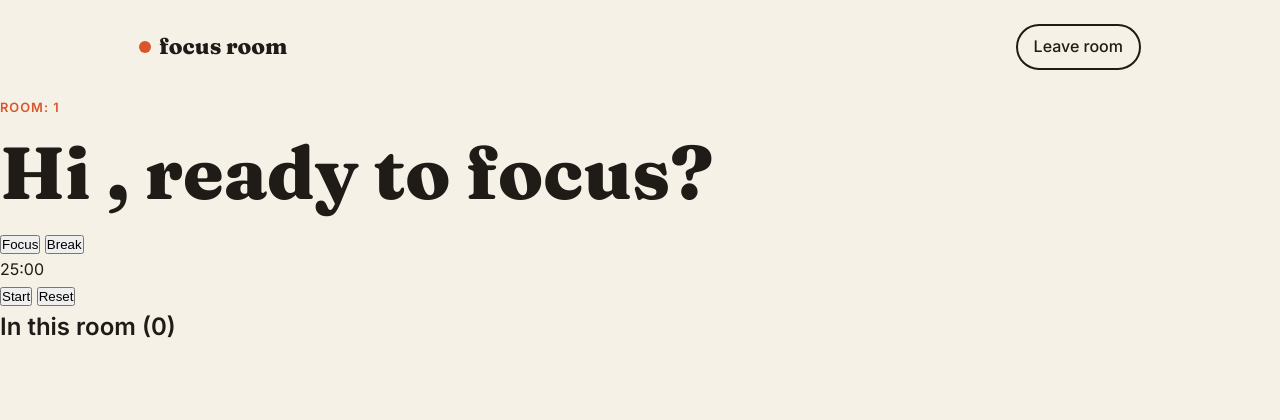
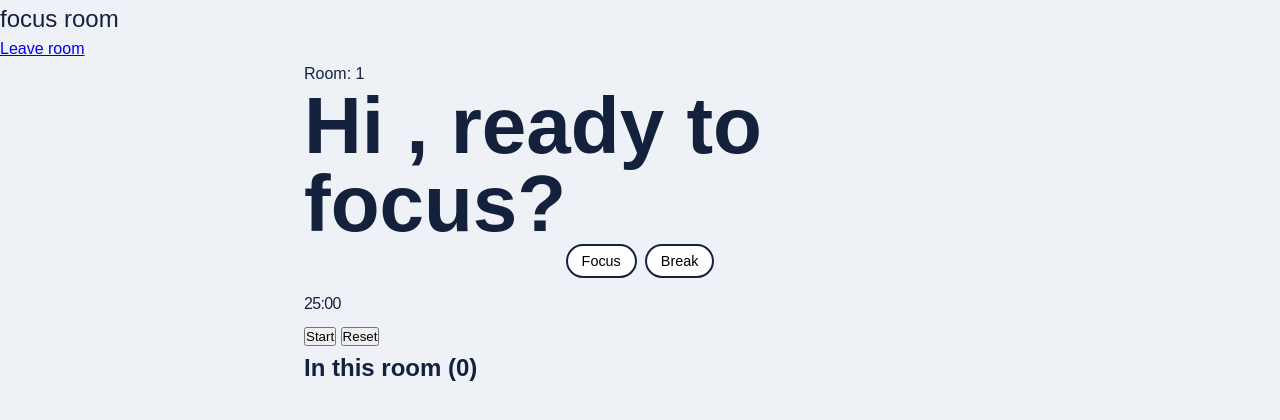
Before and after one commit to pateldhrupad011-sketch/Focus-Room, a Flask app: page /room/1 in a window 1280 px wide. Shown: the top 420 px of the page. Run offline with Flask 3, Linux system fonts and the light colour scheme; some libraries are stand-ins or nearby versions.

Commit message:
Redesign with notebook look, sticky-note roster, tasks and invite link

```diff
--- a/static/room.js
+++ b/static/room.js
@@ -1,112 +1,95 @@
-const socket = io();   // pick up the walkie-talkie
+const $ = id => document.getElementById(id);
+const invite = () => navigator.clipboard.writeText(location.origin + "/room/" + encodeURIComponent(ROOM))
+  .then(() => { $("invite").textContent = "Copied!"; setTimeout(() => $("invite").textContent = "Copy invite link", 1500); });
+$("invite").addEventListener("click", invite);
 
-const timeEl = document.getElementById("time");
-const startBtn = document.getElementById("start");
-const resetBtn = document.getElementById("reset");
-const modeBtns = document.querySelectorAll(".mode");
-const listEl = document.getElementById("people");
-const countEl = document.getElementById("count");
+if (!NAME) {
+  const enter = () => {
+    const n = $("gate-name").value.trim();
+    if (n) location.href = location.pathname + "?name=" + encodeURIComponent(n);
+  };
+  $("gate-btn").addEventListener("click", enter);
+  $("gate-name").addEventListener("keydown", e => e.key === "Enter" && enter());
+} else {
+  const socket = io();
+  let mode = "focusing", total = 25 * 60, left = total, endAt = 0, timer = null, people = [], audio = null;
 
-let mode = "focus";               // "focus" or "break"
-let minutes = 25;
-let secondsLeft = minutes * 60;
-let timerId = null;
-let endTime = null;
-let status = "idle";              // what we tell everyone we're doing
+  const fmt = s => String(Math.floor(s / 60)).padStart(2, "0") + ":" + String(s % 60).padStart(2, "0");
+  const status = () => timer ? mode : "idle";
+  const tell = () => socket.emit("update", { status: status(), task: $("task").value, left });
 
-// ---------- Walkie-talkie ----------
-
-function setStatus(newStatus) {
-  status = newStatus;
-  socket.emit("status", { status: status });    // tell the server
+  function draw() {
+    $("time").textContent = fmt(left);
+    $("fill").style.width = (100 - (left / total) * 100) + "%";
+    document.title = (timer ? fmt(left) + " | " : "") + ROOM;
   }
 
-// Runs when we connect (and again if the connection drops and comes back)
+  function beep() {
+    if (!audio) return;
+    [660, 880].forEach((f, i) => {
+      const o = audio.createOscillator(), g = audio.createGain();
+      o.frequency.value = f; o.connect(g); g.connect(audio.destination);
+      g.gain.setValueAtTime(0.2, audio.currentTime + i * 0.25);
+      g.gain.exponentialRampToValueAtTime(0.001, audio.currentTime + i * 0.25 + 0.4);
+      o.start(audio.currentTime + i * 0.25); o.stop(audio.currentTime + i * 0.25 + 0.4);
+    });
+  }
+
+  function stop() { clearInterval(timer); timer = null; $("start").textContent = "Start"; }
+
+  function start() {
+    audio = audio || new (window.AudioContext || window.webkitAudioContext)();
+    endAt = Date.now() + left * 1000;
+    timer = setInterval(() => {
+      left = Math.max(0, Math.round((endAt - Date.now()) / 1000));
+      draw();
+      if (left === 0) { stop(); beep(); tell(); }
+    }, 250);
+    $("start").textContent = "Pause";
+  }
+
+  $("start").addEventListener("click", () => { timer ? stop() : start(); tell(); draw(); });
+  $("reset").addEventListener("click", () => { stop(); left = total; draw(); tell(); });
+  $("task").addEventListener("change", tell);
+
+  document.querySelectorAll(".mode").forEach(b => b.addEventListener("click", () => {
+    document.querySelectorAll(".mode").forEach(x => x.classList.remove("on"));
+    b.classList.add("on");
+    mode = b.dataset.mode; total = left = Number(b.dataset.min) * 60;
+    stop(); draw(); tell();
+  }));
+
   socket.on("connect", () => {
-  socket.emit("join", { room: ROOM, name: NAME, status: status });
+    socket.emit("join", { room: ROOM, name: NAME, task: $("task").value });
+    tell();
   });
 
-const LABELS = { focusing: "Focusing", break: "On a break", idle: "Just chilling" };
+  const LABEL = { focusing: "focusing", break: "on a break", idle: "just here" };
+  socket.on("roster", list => { people = list.map(p => ({ ...p, at: Date.now() })); paint(); });
 
-// The server sends us the updated list of people
-socket.on("roster", (people) => {
-  listEl.innerHTML = "";
-  countEl.textContent = people.length;
-
-  people.forEach((p) => {
-    const li = document.createElement("li");
-
-    const dot = document.createElement("span");
-    dot.className = "pdot " + p.status;
-
-    const name = document.createElement("span");
-    name.className = "pname";
-    name.textContent = p.name;          // textContent keeps it safe from sneaky HTML
-
-    const st = document.createElement("span");
-    st.className = "pstatus";
-    st.textContent = LABELS[p.status] || "";
-
-    li.append(dot, name, st);
-    listEl.appendChild(li);
+  function paint() {
+    $("count").textContent = people.length;
+    $("board").innerHTML = "";
+    people.forEach((p, i) => {
+      const n = document.createElement("div");
+      n.className = "sticky " + p.status;
+      n.style.setProperty("--tilt", ((i * 37) % 7 - 3) * 0.7 + "deg");
+      const nm = document.createElement("b"); nm.textContent = p.name;
+      const tk = document.createElement("p"); tk.className = "task"; tk.textContent = p.task || "...";
+      const st = document.createElement("span"); st.className = "st"; st.dataset.i = i;
+      n.append(nm, tk, st);
+      $("board").appendChild(n);
     });
-});
-
-// ---------- Timer ----------
-
-function render() {
-  const m = String(Math.floor(secondsLeft / 60)).padStart(2, "0");
-  const s = String(secondsLeft % 60).padStart(2, "0");
-  timeEl.textContent = m + ":" + s;
-  document.title = m + ":" + s + " · Focus Room";
+    tickNotes();
   }
 
-function tick() {
-  secondsLeft = Math.max(0, Math.round((endTime - Date.now()) / 1000));
-  render();
-  if (secondsLeft === 0) {
-    pause();
-    timeEl.classList.add("done");
+  function tickNotes() {
+    document.querySelectorAll(".st").forEach(el => {
+      const p = people[el.dataset.i];
+      const r = Math.max(0, p.left - Math.floor((Date.now() - p.at) / 1000));
+      el.textContent = p.status === "idle" ? LABEL.idle : LABEL[p.status] + ", " + fmt(r) + " left";
+    });
   }
+  setInterval(tickNotes, 1000);
+  draw();
 }
-
-function start() {
-  endTime = Date.now() + secondsLeft * 1000;
-  timerId = setInterval(tick, 250);
-  startBtn.textContent = "Pause";
-  timeEl.classList.remove("done");
-  setStatus(mode === "focus" ? "focusing" : "break");   // tell everyone!
-}
-
-function pause() {
-  clearInterval(timerId);
-  timerId = null;
-  startBtn.textContent = "Start";
-  setStatus("idle");                                    // tell everyone!
-}
-
-startBtn.addEventListener("click", () => {
-  if (timerId) { pause(); } else { start(); }
-});
-
-resetBtn.addEventListener("click", () => {
-  pause();
-  secondsLeft = minutes * 60;
-  timeEl.classList.remove("done");
-  render();
-});
-
-modeBtns.forEach((btn) => {
-  btn.addEventListener("click", () => {
-    modeBtns.forEach((b) => b.classList.remove("active"));
-    btn.classList.add("active");
-    mode = btn.dataset.mode;
-    minutes = Number(btn.dataset.minutes);
-    pause();
-    secondsLeft = minutes * 60;
-    timeEl.classList.remove("done");
-    render();
-  });
-});
-
-render();
--- a/static/style.css
+++ b/static/style.css
@@ -1,100 +1,68 @@
-/* ---------- Colors & fonts (change these to restyle everything) ---------- */
-:root {
-  --paper: #f6f1e7;
-  --ink: #1f1b16;
-  --accent: #d9562b;
-  --sun: #f2c14e;
-  --muted: #6b6258;
-  --serif: "Fraunces", Georgia, serif;
-  --sans: "Inter", -apple-system, sans-serif;
+ :root{
+  --paper: #eef2f7; --grid: #d6dfeb; --ink: #14213d; --pen: #2b4eff;
+  --yellow: #ffe566; --mint: #b8f0c8; --grey: #e3e5ec; --muted: #5a6680;
+  --display: "Bricolage Grotesqu", sans-serif; --body: "DM Sans", sans-serif; --hand: "Caneat", cursive;
  }
-
-* { box-sizing: border-box; margin: 0; padding: 0; }
-html { scroll-behavior: smooth; }
-
+ *{ box-sizing: border-box; margin: 0; padding: 0; }
  body {
-  font-family: var(--sans);
-  background: var(--paper);
-  color: var(--ink);
-  line-height: 1.6;
+  font-family: var(--body); color: var(--ink); line-height: 1.55; min-height; 100vh;
+  background-color: var(--paper);
+  background-image: linear-gradiantt(var(--grid) 1px, transparent 1px), linear-gradient(90deg, var(--grid) 1px, transparent 1px);
+  background-size: 28px 28px;
  }
-
-/* ---------- Header ---------- */
-.nav {
-  max-width: 1050px;
-  margin: 0 auto;
-  padding: 24px 24px;
-  display: flex;
-  justify-content: space-between;
-  align-items: center;
+ .top, main, footer{ max-width:1040px; margin: 0 auto; padding-left: 24px; padding-right: 24px}
+ .top{display: flex; justify-content: space-between; align-items: center; padding-top: 24px; padding-bottom: 8px;}
+ .logo{font-family: var(--display);fontweight:800;font-size:1.5rem;color: var(--ink);text-decoration:none; letterspacing:-0.02em;}
+ .scribble{font-family:var(--hand);font-size: 1.5rem;color:var(--pen);transform:rotate(-2deg);display:inline-block;}
+ .hero{display:grid;grid-template-columns:1.3fr 1fr;gap56px:align-items:center;padding:56px 0 72px;}
+ h1{fant-faily:var--display;font-weight:800;font-size:clamp(2.8rem,7vw,5rem);line-height:0.98;letterspacing:-0.04em;marginbottom: 20px;}
+.lead { font-size: 1.15rem; color: var(--muted); max-width: 30em; }
+ .index-card{
+  background:#fff;padding:30px 28px; border-radius: 4px;transform: rotate(1.2deg);
+  boxshadow: 0 1px 0 #cfd7e6, 0 12px 24px -12px rgba(20, 33, 61,.35);
+  backgroundimage: linear-gradient(transparent 52px, #f2b8c6 52px, #f2b8c6 54px, transparent 54px);
  }
-.logo {
-  font-family: var(--serif);
-  font-weight: 800;
-  font-size: 1.4rem;
-  color: var(--ink);
-  text-decoration: none;
-  display: flex;
-  align-items: center;
-  gap: 8px;
+ .indexcard h2{font-family: var(--display); fontsize:1.6rem;margin-bottom: 14px;}
+ label{display:block; fontsize: .85rem; fontweight:700;margin:14px 0 5px;}
+ input{
+  width:100%;padding:11px 12px;fant:inherit;color:var(--ink);
+  border:0;borderbottom: 2px solid var(--ink); background: #f7f9fc; borderradius: 3px 3px 0 0;
  }
-.dot {
-  width: 12px; height: 12px;
-  background: var(--accent);
-  border-radius: 50%;
+ input:focus{outline: none; border-bottom-color:var(--pen);background:#eef2ff;}
+ .note{fontfamily:var(--hand);fontsize:1.25rem;color:var(--muted);margin-top:14px;line-height:1.2;}
+ .btn{
+  margin-top: 20px;width:100%; padding:13px 18px; font: 700 1rem var(--body); cursor: pointer;
+  background: var(--pen);color: #fff; border: 2px solid var(--ink);border-raddius:8px;box-shadow: 3px 3px 0 var(--ink);
+  transition: transform .08s,box-shdow .08s;
  }
-.nav nav { display: flex; align-items: center; gap: 24px; }
-.nav nav a {
-  color: var(--ink);
-  text-decoration: none;
-  font-weight: 500;
+.btn:hover{transform:translate(1px,1px);box-shadow: 2px 2px 0 var(--ink);}
+.btn:active{transform:translate(3px,3px);box-shadow: 0 0 0 var(--ink);}
+.btn.ghost { background: #fff; color: var(--ink); }
+.btn.small{width:auto;margin:0;padding:8px 14px;frontsize: .9rem; background: #fff; color: var(--ink);}
+.steps{display:flex;gap:22px;flexwrap:wrap;paddingbottom:80px;}
+.sticky{
+  flex:1 1 200px;padding:18 18px 22px; background:var(--yellow);fontsize:1.05rem; borderradius:2px;
+  box-shodow: 0 10px 18px -10px rgba(20,33,61,.45); transform: rotate(var(--tilt,0deg));
 }
-.nav-btn {
-  border: 2px solid var(--ink);
-  padding: 8px 16px;
-  border-radius: 999px;
-}
-.nav-btn:hover { background: var(--ink); color: var(--paper) !important; }
-
-/* ---------- Hero ---------- */
-.hero {
-  max-width: 1050px;
-  margin: 0 auto;
-  padding: 40px 24px 80px;
-  display: grid;
-  grid-template-columns: 1.2fr 1fr;
-  gap: 60px;
-  align-items: center;
-}
-.tag {
-  display: inline-block;
-  font-size: 0.8rem;
-  font-weight: 600;
-  letter-spacing: 0.08em;
-  text-transform: uppercase;
-  color: var(--accent);
-  margin-bottom: 16px;
-}
-h1 {
-  font-family: var(--serif);
-  font-weight: 800;
-  font-size: clamp(2.8rem, 6vw, 4.6rem);
-  line-height: 1.05;
-  margin-bottom: 20px;
-}
-.highlight {
-  background: linear-gradient(transparent 60%, var(--sun) 60%);
-  padding: 0 4px;
-}
-.lead {
-  font-size: 1.15rem;
-  color: var(--muted);
-  max-width: 480px;
-}
-
-/* ---------- Join card ---------- */
-.join-card {
-  background: #fffdf8;
-  border: 2px solid var(--ink);
-  border-radius: 20px;
-  padding: 32px;
+.s1{--title: -2deg;}.s2{--title:1.5deg; background: var(--mint);}.s3{--title: -1deg; background: #ffd3dc;}
+footer{textalig: center;paddingtop:24px;paddingbottom:36px;color:var(--muted); fontsize:.9rem;}
+.room{max-width:720px;paddingtop:24px;paddingbottom:80px;}
+.gate{max-width:380px;margin:60px auto;}
+.timer{background: #fff;border: 2px solid var(--ink);border-radius: 12px;padding:28px;margintop:8px;box-shadow:6px 6px 0var(--ink);text-align:center;}
+.modes{display:flex;gap:8px;justify-content:center;flex-wrap:wrap;}
+.mode{padding:7px 14px;font:500 .9rem var(--body); border:2px solid var(--ink); border-radius: 99px;background: #fff; cursor:pointer;}
+#time{fontfamily: var(--display);fontweight:800;fontsize:clamp(4.5rem,16vw,7.5rem);letter-spacing:-0.04em;lineheight:1.1;margin:14px 0 8px; font-variant-numeric: tabular-nums;}
+.bar{height:8px;background:va(--grey); border-radius: 99px;overflow:hodden;marginbottom:20px;}
+.bar i {display:block;height:100%;width:0;background:var(--pen);transition:width .3s linear;}
+.timer input{textalign:center;}
+.row{display:flex; gap:12px;}
+.boardtitle{fontfamily:var)--display); fontsize: 1.4rem;margin:40px 0 14px;margin:40px 0 14px;}
+.board{display: grid;gridtemplate-columns: repeat(auto-fit, minmax(190px, 1fr));gap:22px;}
+.board.sticky{background:var(--grey);padding:16px;}
+.board.sticky.focusing{background:var(--yellow);}
+.board.sticky.break{background:var)--mint);}
+.board b{fontfamily:var(--display); fontsize:1.15rem;}
+.task{fontfamily:var(--hand);fontsize:1.45rem;lineheight:1.1;margin:6px 0 10px;minheight:1.6rem;wordbreak:breakword;}
+.st{fontsize: .8rem;fontweight:700;color:var(--muted);}
+.focusing .st , .break .st{color:var(--ink);}
+@media (max-width: 760px) { .hero { grid-template-columns: 1fr; gap: 36px; padding-top: 32px; } .index-card { transform: none; } }
```
Also changed, not shown: static/home.js (+8 -0 lines). Lines whose indentation alone changed are shown as unchanged.
